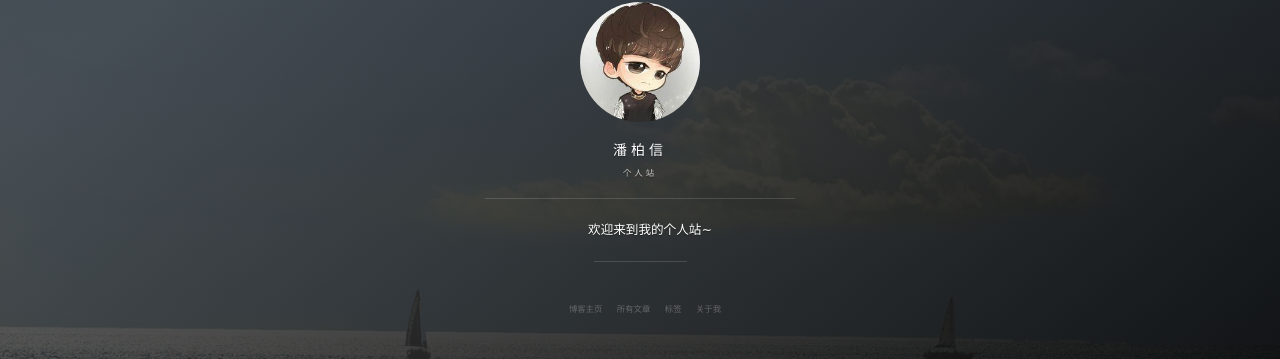
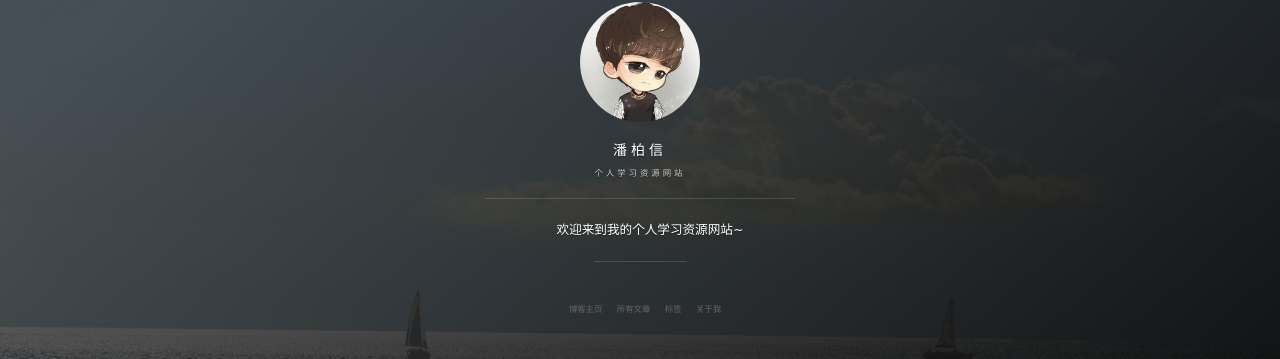
Before and after one commit to Libra-yoyo/Libra-yoyo.github.io, a Jekyll site: the page built from index.html, in a window 1280 px wide. Shown: the part 286-645 px from the top of the page. Built offline with Jekyll 4.4.1, drawn with Linux system fonts in a browser that asks for light colours; nearby versions of some CDN libraries; the list of posts is cut into pages by our own code; comment, search, counter and statistics services are not loaded.

Commit message:
Update _config.yml

```diff
--- a/_config.yml
+++ b/_config.yml
@@ -1,12 +1,12 @@
 # Basic
 title: 潘柏信
-subtitle: 个人站
-description: 欢迎来到我的个人站~
+subtitle: 个人学习资源网站
+description: 欢迎来到我的个人学习资源网站~
 # 头像里面的标题
 avatarTitle: leopardpan
 # 头像里面的描述
 avatarDesc: iOS / 机器学习
-url: "http://baixin.io"
+url: "http://Libra-yoyo.io"
 
 # Comment
 comment:
```
